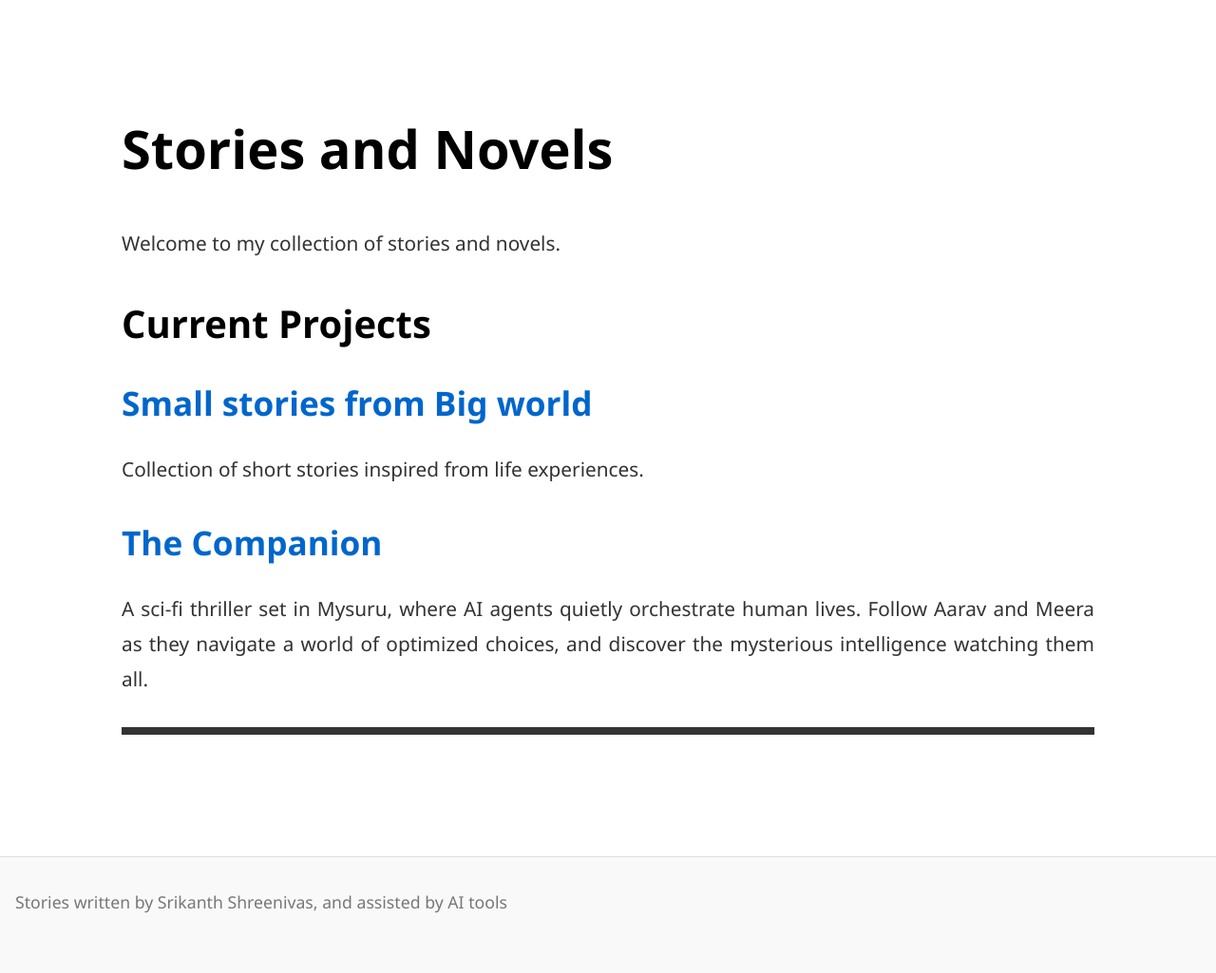
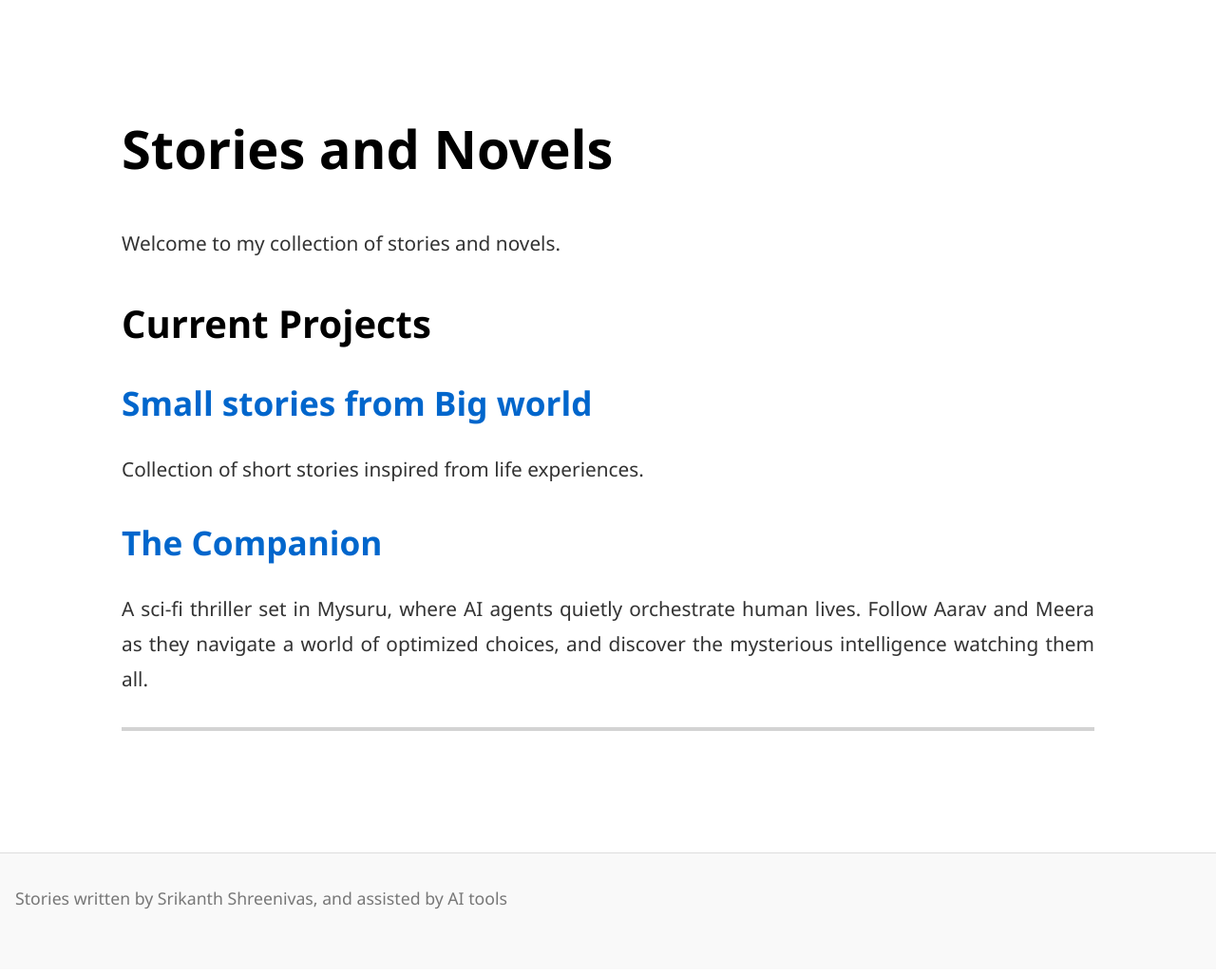
Before and after one commit to srikanthps/The-Companion, a Jekyll site: the page built from index.md, in a window 1280 px wide. Shown: the whole page at 95% size. Built offline with Jekyll 4.4.1, drawn with Linux system fonts in a browser that asks for light colours; our own code applies the rules of GitHub Pages for plain Markdown files.

Commit message:
Update default.html

```diff
--- a/_layouts/default.html
+++ b/_layouts/default.html
@@ -237,8 +237,8 @@
       margin-left: auto;
       margin-right: auto;
       border: none;
-      background-color: currentcolor;
-      height: 8px;
+      background-color: lightgrey;
+      height: 4px;
       margin-bottom: 2em;
     }
 
```
